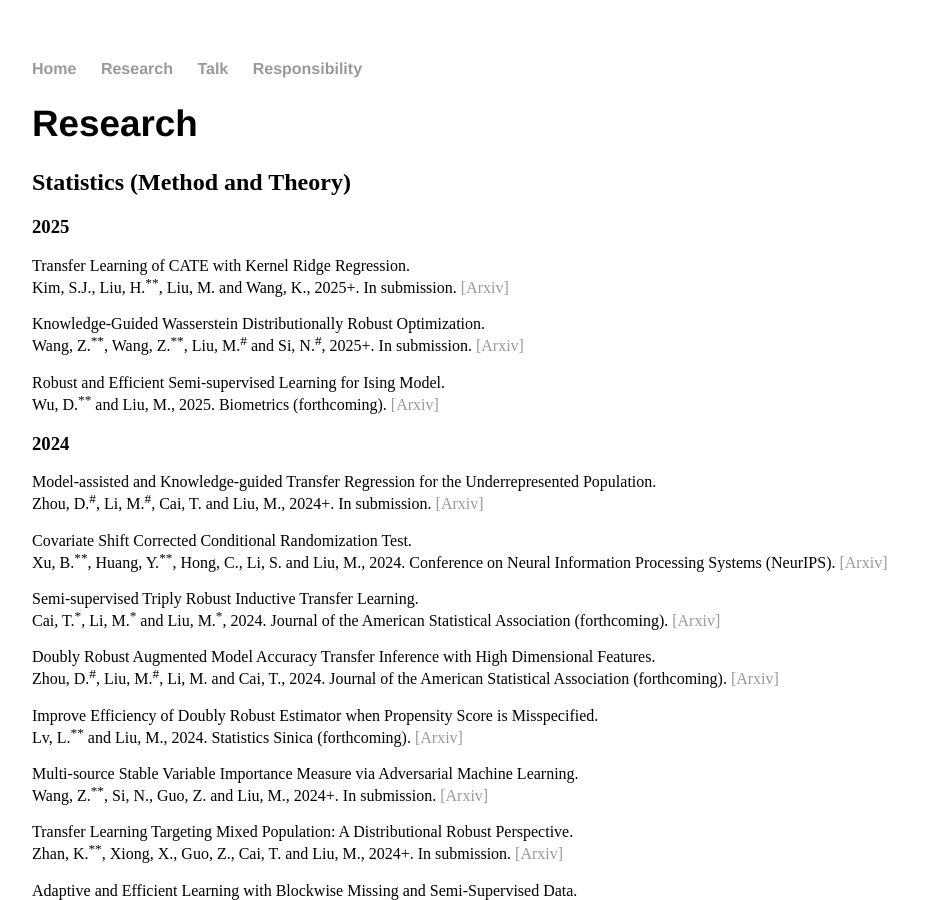
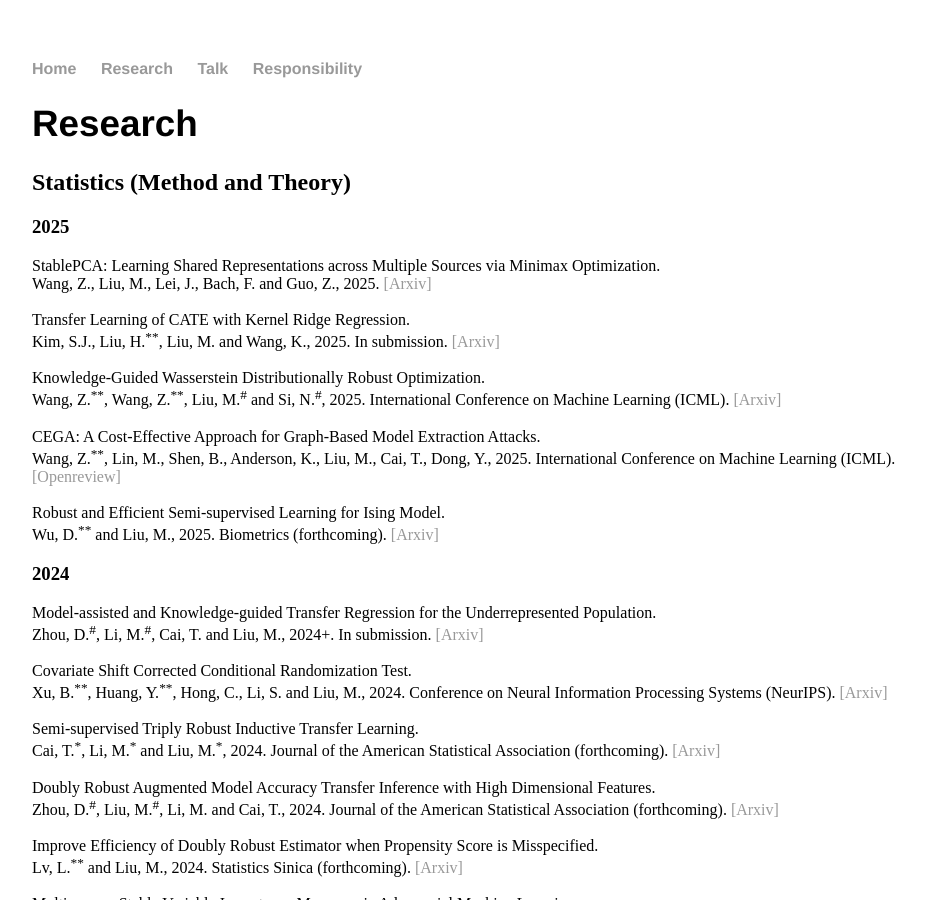
Before and after one commit to moleibobliu/moleibobliu.github.io, a Jekyll site: the page built from pub/index.html, in a window 1280 px wide and 900 px high. Shown: the whole window, without its empty margins (160-1086 px from the left). Built offline with Jekyll 4.4.1, drawn with Linux system fonts in a browser that asks for light colours.

Commit message:
Update index.html

```diff
--- a/pub/index.html
+++ b/pub/index.html
@@ -8,13 +8,21 @@ title: Molei Liu
 
 	<h3> 2025 </h3>
 
-	Transfer Learning of CATE with Kernel Ridge Regression.
-        <br \> Kim, S.J., Liu, H.<sup>**</sup>, Liu, M. and Wang, K., 2025+. In submission. <a href="https://arxiv.org/pdf/2502.11331"> [Arxiv] </a>
+        StablePCA: Learning Shared Representations across Multiple Sources via Minimax Optimization.
+	<br \> Wang, Z., Liu, M., Lei, J., Bach, F. and Guo, Z., 2025. <a href="https://arxiv.org/pdf/2505.00940"> [Arxiv] </a>
+	<br \>
+
+	<br \> Transfer Learning of CATE with Kernel Ridge Regression.
+        <br \> Kim, S.J., Liu, H.<sup>**</sup>, Liu, M. and Wang, K., 2025. In submission. <a href="https://arxiv.org/pdf/2502.11331"> [Arxiv] </a>
         <br \>
 
 	<br \> Knowledge-Guided Wasserstein Distributionally Robust Optimization.
-	<br \> Wang, Z.<sup>**</sup>, Wang, Z.<sup>**</sup>, Liu, M.<sup>#</sup> and Si, N.<sup>#</sup>, 2025+.  In submission. <a href="https://arxiv.org/pdf/2502.08146"> [Arxiv] </a>
+	<br \> Wang, Z.<sup>**</sup>, Wang, Z.<sup>**</sup>, Liu, M.<sup>#</sup> and Si, N.<sup>#</sup>, 2025. International Conference on Machine Learning (ICML). <a href="https://arxiv.org/pdf/2502.08146"> [Arxiv] </a>
         <br \>
+
+	<br \> CEGA: A Cost-Effective Approach for Graph-Based Model Extraction Attacks.
+	<br \> Wang, Z.<sup>**</sup>, Lin, M., Shen, B., Anderson, K., Liu, M., Cai, T., Dong, Y., 2025. International Conference on Machine Learning (ICML). <a href="https://openreview.net/pdf?id=HnXElKZdEh"> [Openreview] </a>
+	<br \>
 
 	<br \>  Robust and Efficient Semi-supervised Learning for Ising Model.
         <br \>  Wu, D.<sup>**</sup> and Liu, M., 2025. Biometrics (forthcoming). <a href="https://arxiv.org/abs/2311.15031"> [Arxiv] </a>
```
